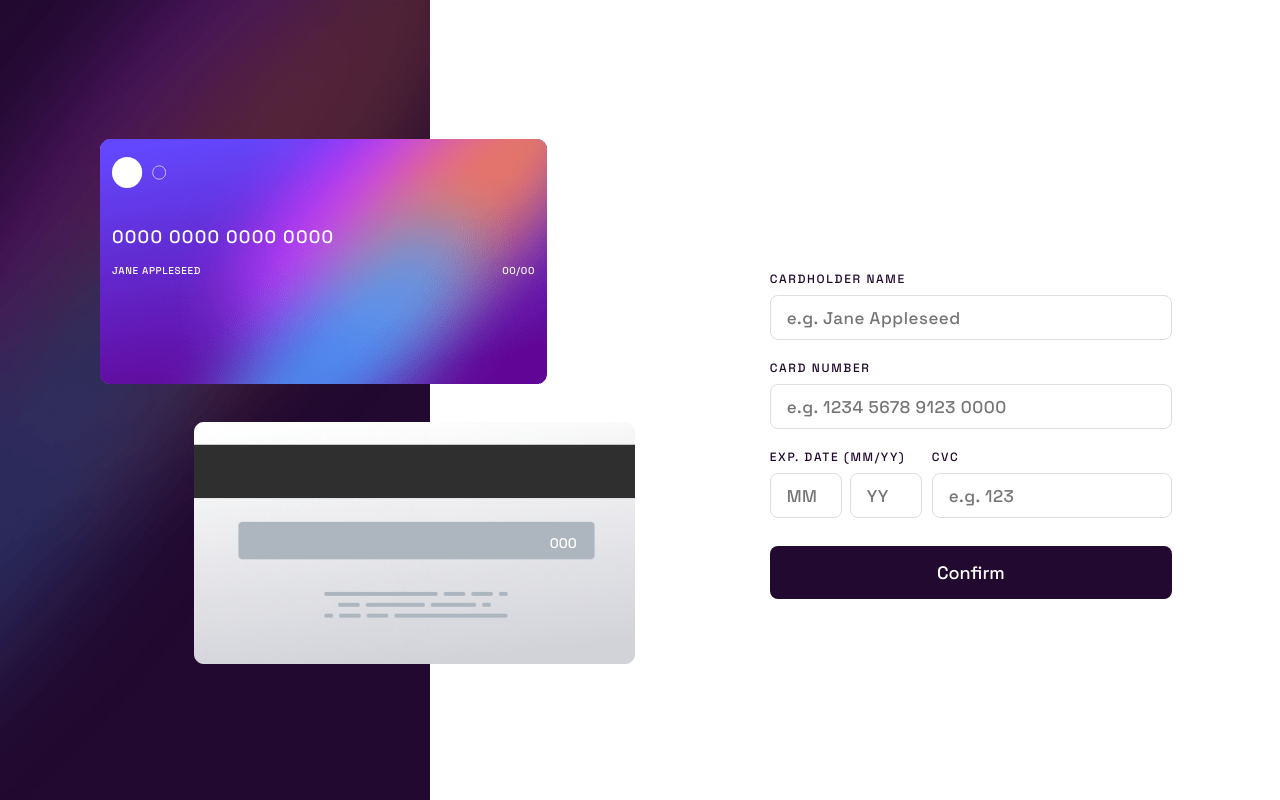
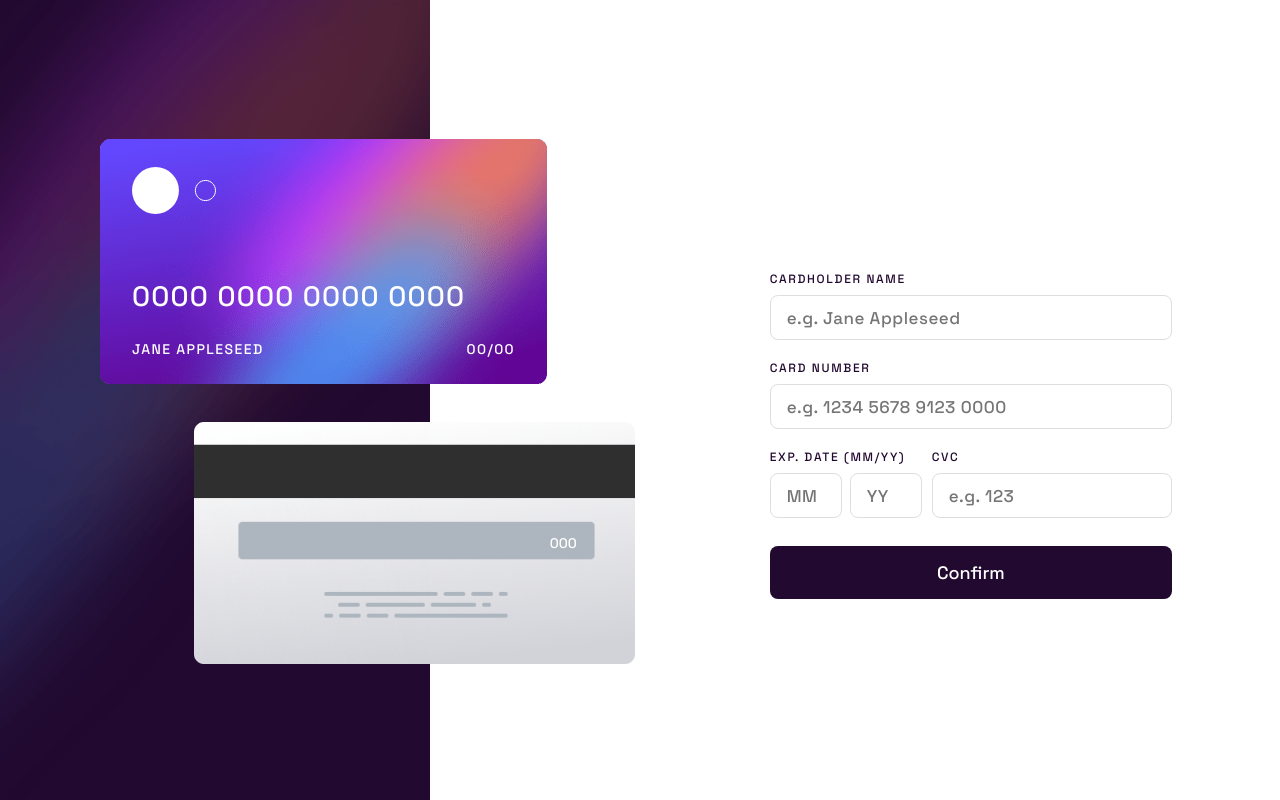
Before and after one commit to L3fd/interactive-card-details-form-main, a website: page index.html in a window 1280 px wide. Drawn offline with Linux system fonts and the light colour scheme.

Commit message:
feat: add card front styling on desktop

```diff
--- a/style.css
+++ b/style.css
@@ -247,6 +247,21 @@ form {
 		letter-spacing: 0.14;
 		padding-right: 5.8rem;
 	}
+	.card-details {
+		padding: 2.8rem 3.2rem;
+	}
+	.card-details img {
+		width: max-content;
+		margin-bottom: 6.8rem;
+	}
+	.card-number {
+		font-size: 2.8rem;
+		margin-bottom: 3.2rem;
+	}
+	.info {
+		font-size: 1.4rem;
+		letter-spacing: 0.14rem;
+	}
 }
 
 /* Utils */
```
